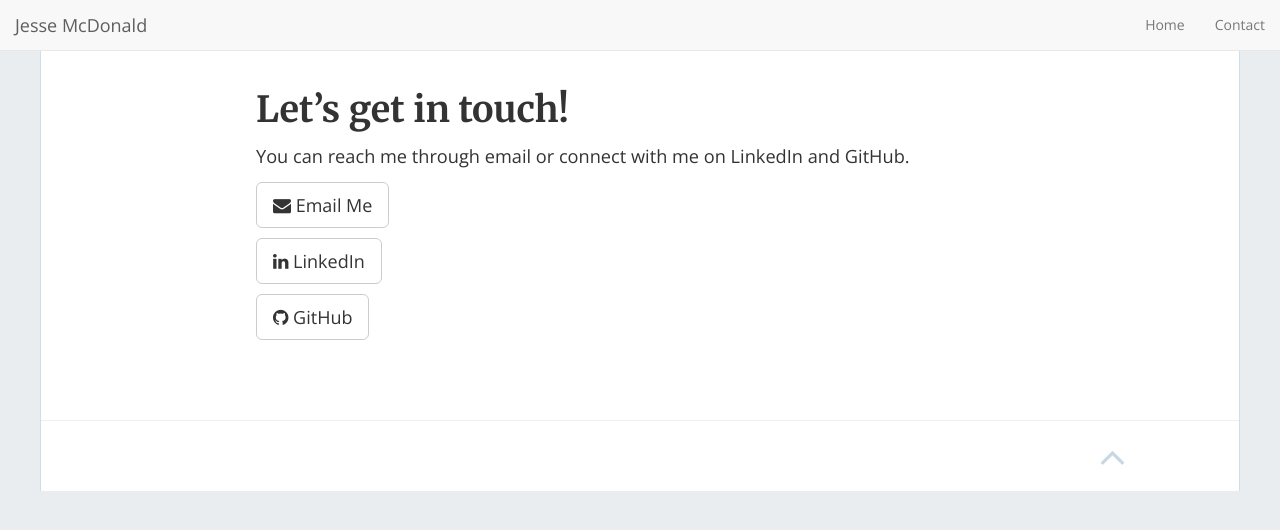
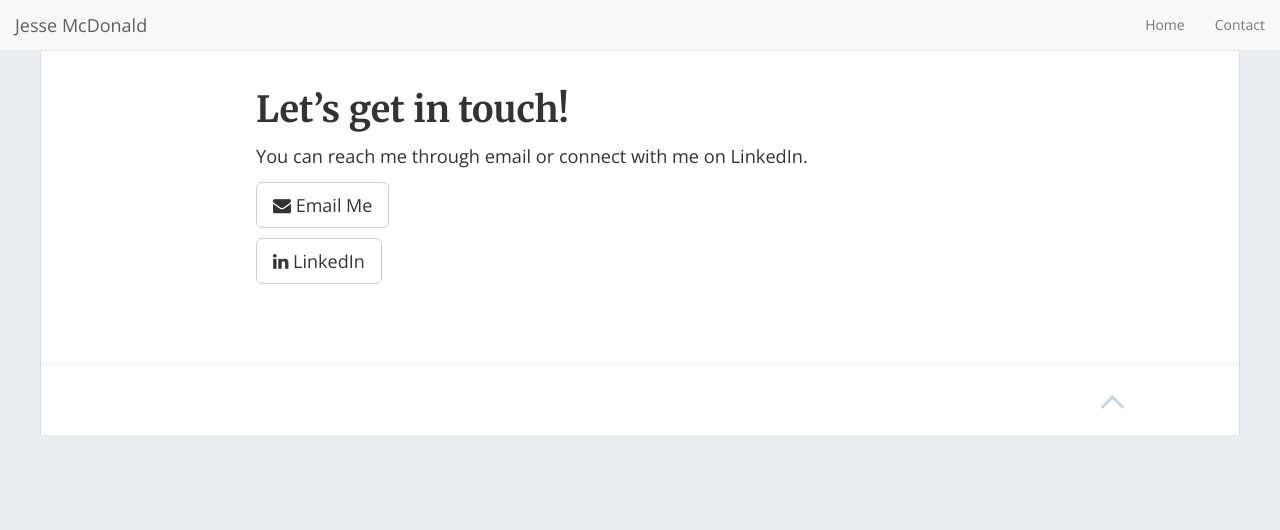
Before and after one commit to jessemcdonald144/jessemcdonald144.github.io, a Jekyll site: the page built from contact.md, in a window 1280 px wide. Shown: the top 530 px of the page. Built offline with Jekyll 4.4.1, drawn with Linux system fonts in a browser that asks for light colours; nearby versions of some CDN libraries.

Commit message:
updated text

```diff
--- a/_config.yml
+++ b/_config.yml
@@ -13,7 +13,7 @@
 # you will see them accessed via {{ site.title }}, {{ site.email }}, and so on.
 # You can create any custom variable you would like, and they will be accessible
 # in the templates via {{ site.myvariable }}.
-title: "Hello. I'm Jesse McDonald."
+title: "Hi! I'm Jesse McDonald."
 email: 'jessemcdonald144@gmail.com'
 description: "Computer engineer building intelligent hardware systems."
 baseurl: "" # the subpath of your site, e.g. /blog
--- a/contact.md
+++ b/contact.md
@@ -6,7 +6,7 @@ permalink: /contact/
 
 # Let's get in touch!
 
-You can reach me through email or connect with me on LinkedIn and GitHub.
+You can reach me through email or connect with me on LinkedIn.
 
 <a href="mailto:jessemcdonald144@gmail.com"
    class="btn btn-default btn-lg">
@@ -21,11 +21,3 @@ You can reach me through email or connect with me on LinkedIn and GitHub.
   <i class="fa fa-linkedin"></i>
   LinkedIn
 </a>
-
-<a href="https://github.com/jessemcdonald144"
-   target="_blank"
-   rel="noopener noreferrer"
-   class="btn btn-default btn-lg">
-  <i class="fa fa-github"></i>
-  GitHub
-</a>
```
